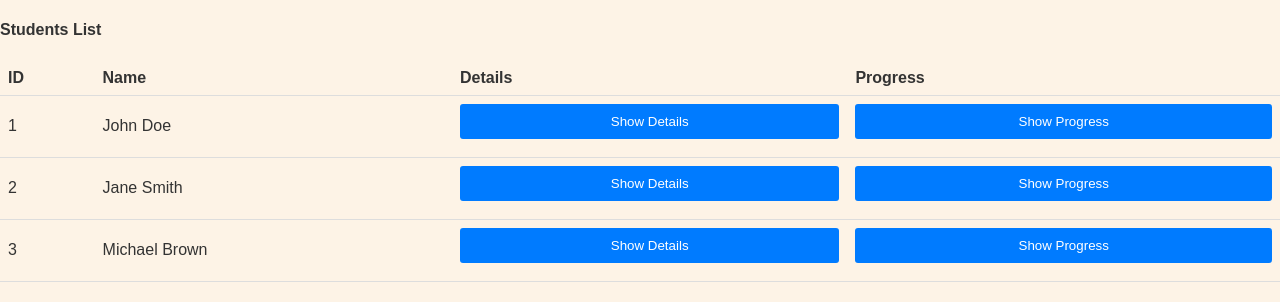
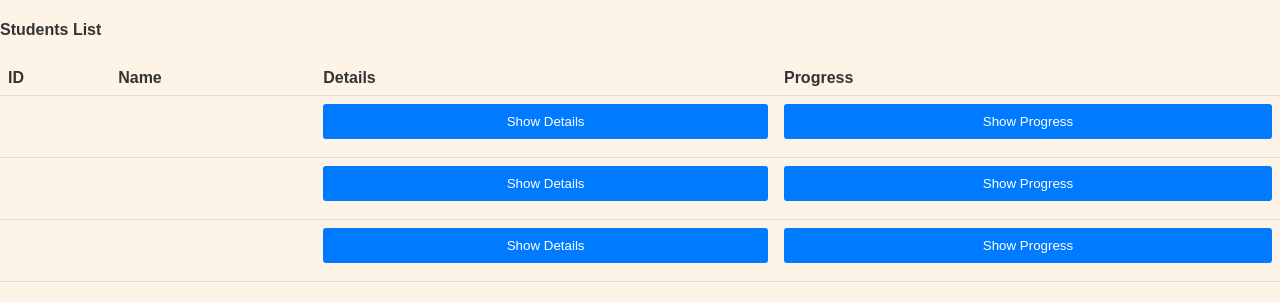
Before and after one commit to cfgmumbai24/Team-12, a React (Create React App) app in the folder frontend/: page /mentor/get-students in a window 1280 px wide. Shown: the top 302 px of the page. Built offline with nearby package versions, Linux system fonts and the light colour scheme.

Commit message:
Variable

```diff
--- a/frontend/src/pages/GetStudents.js
+++ b/frontend/src/pages/GetStudents.js
@@ -39,10 +39,10 @@ const GetStudents = () => {
         </thead>
         <tbody>
           {students.map((student, index) => (
-            <React.Fragment key={student.id}>
+            <React.Fragment key={student._id}>
               <tr style={{ borderBottom: '1px solid #ddd' }}>
-                <td style={{ padding: '8px', textAlign: 'left' }}>{student.id}</td>
-                <td style={{ padding: '8px', textAlign: 'left' }}>{student.name}</td>
+                <td style={{ padding: '8px', textAlign: 'left' }}>{student._id}</td>
+                <td style={{ padding: '8px', textAlign: 'left' }}>{student.username}</td>
                 <td style={{ padding: '8px', textAlign: 'left' }}>
                   <button onClick={() => toggleDetails(index)}>
                     {student.detailsExpanded ? 'Hide Details' : 'Show Details'}
--- a/frontend/src/pages/LaggingStudents.js
+++ b/frontend/src/pages/LaggingStudents.js
@@ -31,10 +31,10 @@ const LaggingStudents = () => {
         </thead>
         <tbody>
           {laggingStudents.map((student, index) => (
-            <React.Fragment key={student.id}>
+            <React.Fragment key={student._id}>
               <tr style={{ borderBottom: '1px solid #ddd' }}>
-                <td style={{ padding: '8px', textAlign: 'left' }}>{student.id}</td>
-                <td style={{ padding: '8px', textAlign: 'left' }}>{student.name}</td>
+                <td style={{ padding: '8px', textAlign: 'left' }}>{student._id}</td>
+                <td style={{ padding: '8px', textAlign: 'left' }}>{student.username}</td>
                 <td style={{ padding: '8px', textAlign: 'left' }}>
                   <button onClick={() => toggleDetails(index)}>
                     {student.detailsExpanded ? 'Hide Progress' : 'Show Progress'}
```
